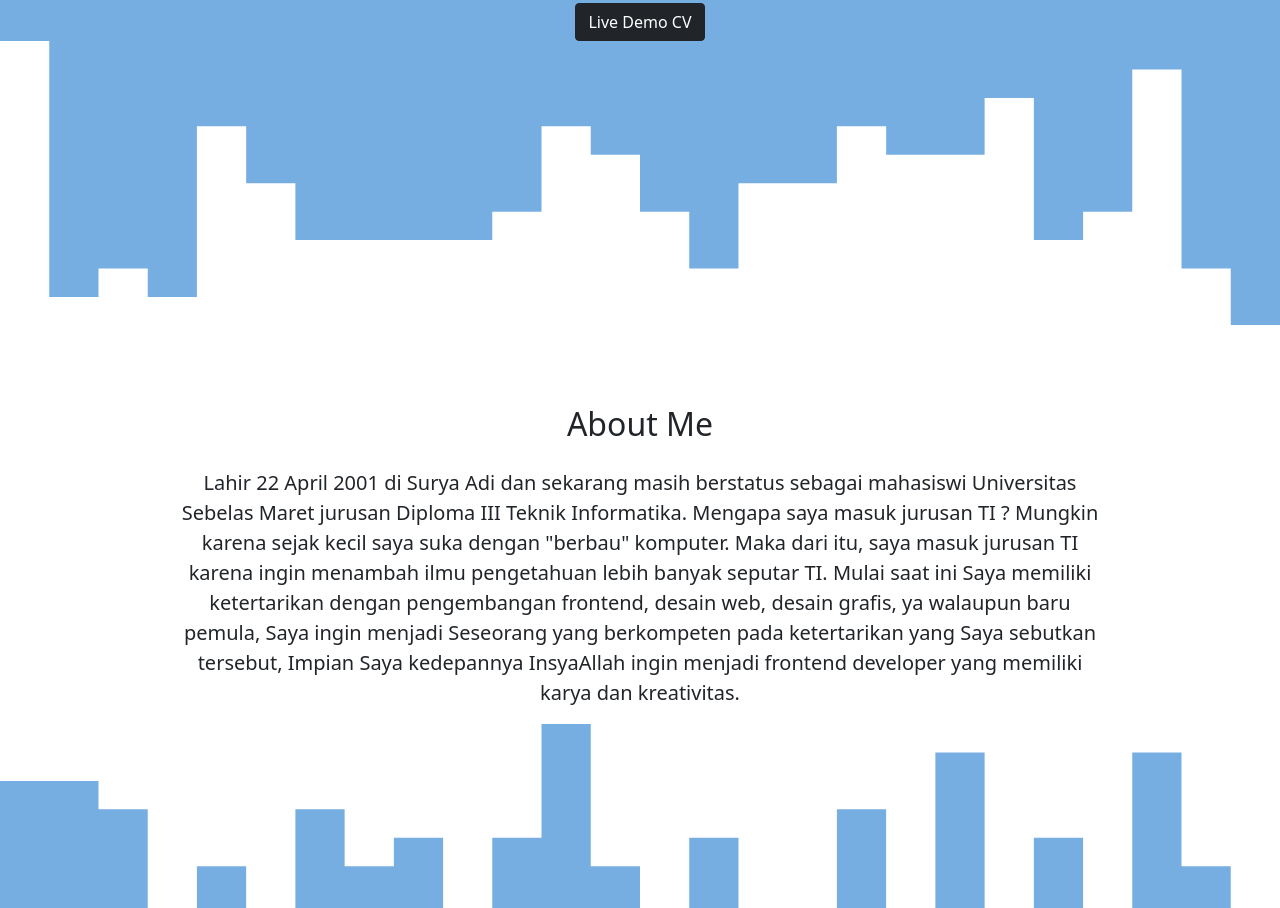
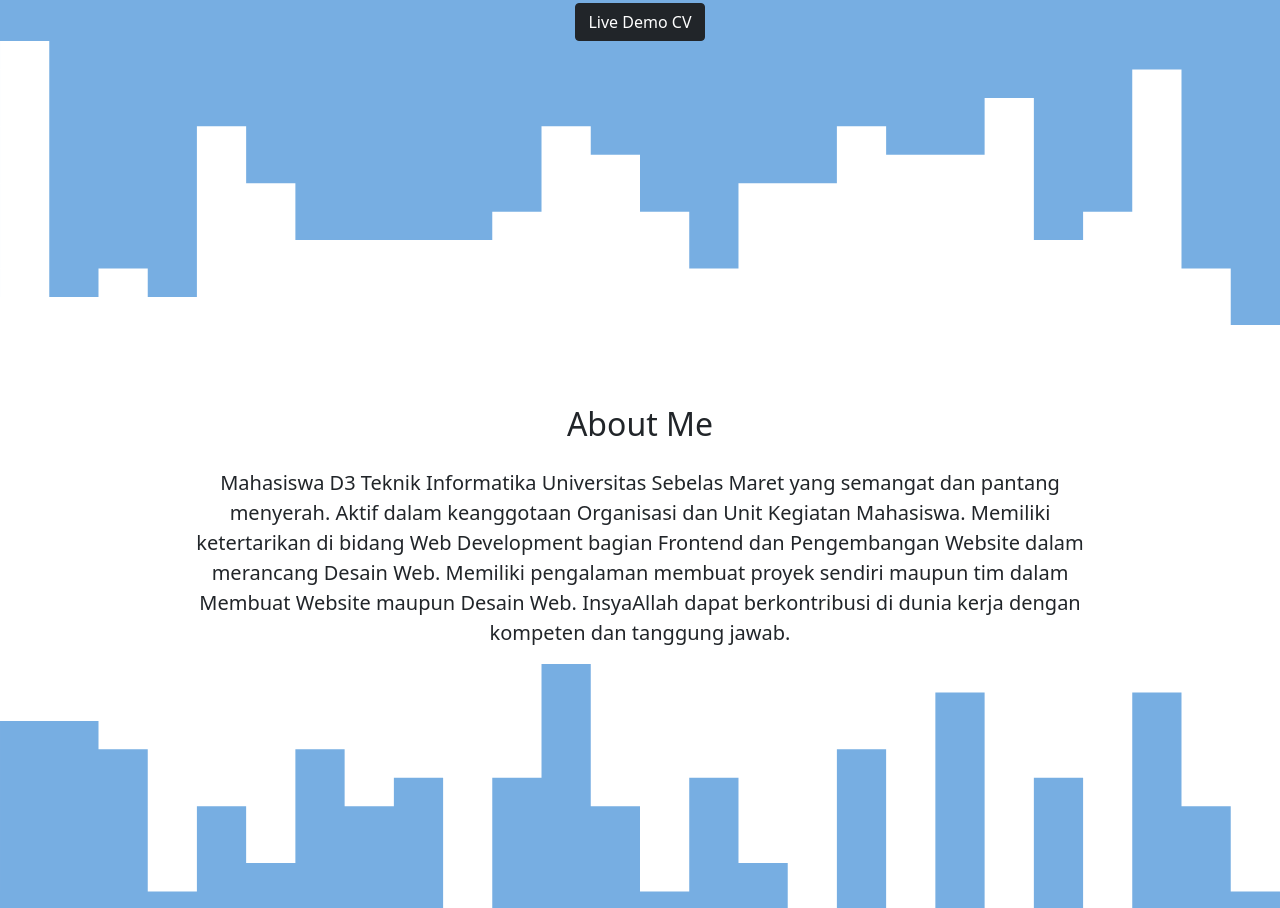
Before and after one commit to Miraluthfi/Miraluthfi.github.io, a plain HTML site: page index.html in a window 1280 px wide. Shown: the part 383-1291 px from the top of the page. Drawn offline with Linux system fonts and the light colour scheme.

Commit message:
Update Portofolio

```diff
--- a/index.html
+++ b/index.html
@@ -68,9 +68,9 @@
         <div class="row justify-content-center text-center fs-5">
           <div class="col-md-10">
             <p>
-              Lahir 22 April 2001 di Surya Adi dan sekarang masih berstatus sebagai mahasiswi Universitas Sebelas Maret jurusan Diploma III Teknik Informatika. Mengapa saya masuk jurusan TI ? Mungkin karena sejak kecil saya suka dengan
-              "berbau" komputer. Maka dari itu, saya masuk jurusan TI karena ingin menambah ilmu pengetahuan lebih banyak seputar TI. Mulai saat ini Saya memiliki ketertarikan dengan pengembangan frontend, desain web, desain grafis, ya
-              walaupun baru pemula, Saya ingin menjadi Seseorang yang berkompeten pada ketertarikan yang Saya sebutkan tersebut, Impian Saya kedepannya InsyaAllah ingin menjadi frontend developer yang memiliki karya dan kreativitas.
+             Mahasiswa D3 Teknik Informatika Universitas Sebelas Maret yang semangat dan pantang menyerah. Aktif dalam keanggotaan Organisasi dan Unit Kegiatan Mahasiswa. Memiliki ketertarikan di bidang Web Development bagian
+Frontend dan Pengembangan Website dalam merancang Desain Web. Memiliki pengalaman membuat proyek sendiri maupun tim dalam Membuat Website maupun Desain Web. InsyaAllah dapat berkontribusi di dunia kerja dengan
+kompeten dan tanggung jawab.
             </p>
           </div>
         </div>
```
